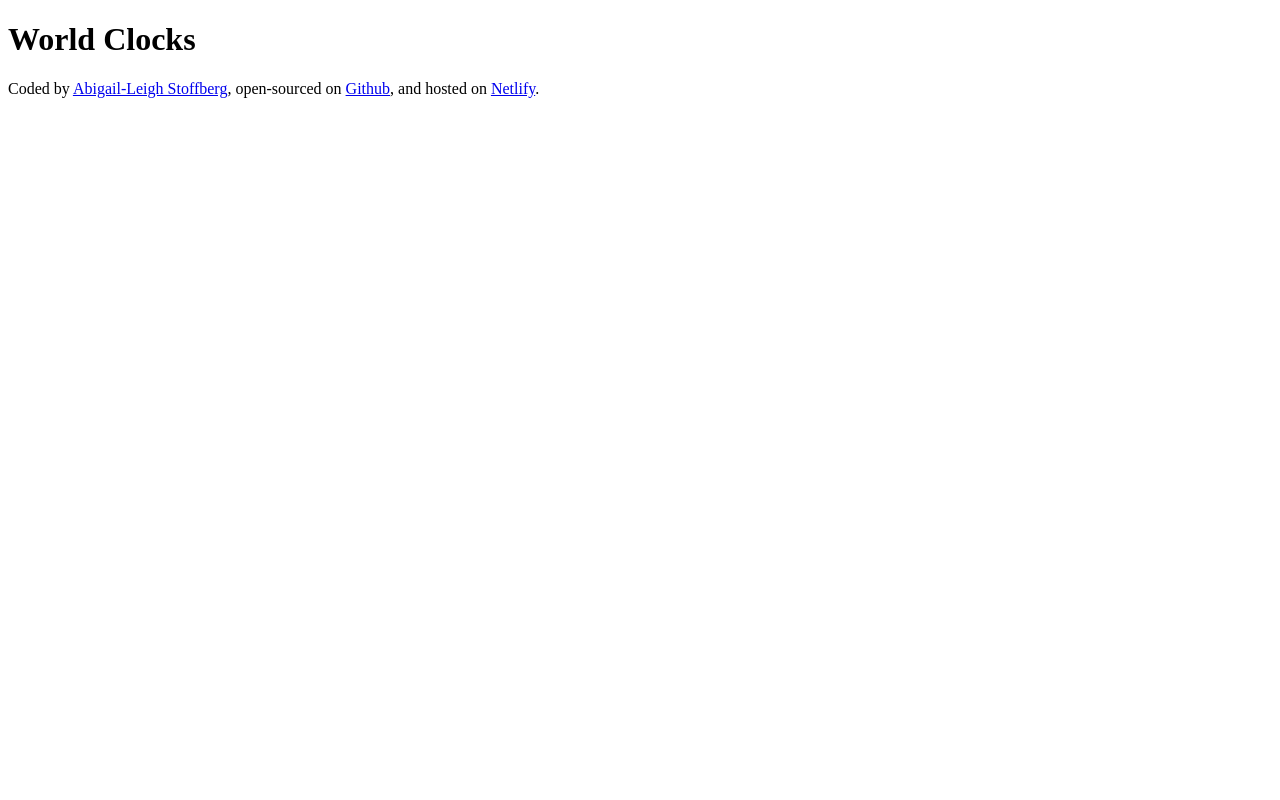
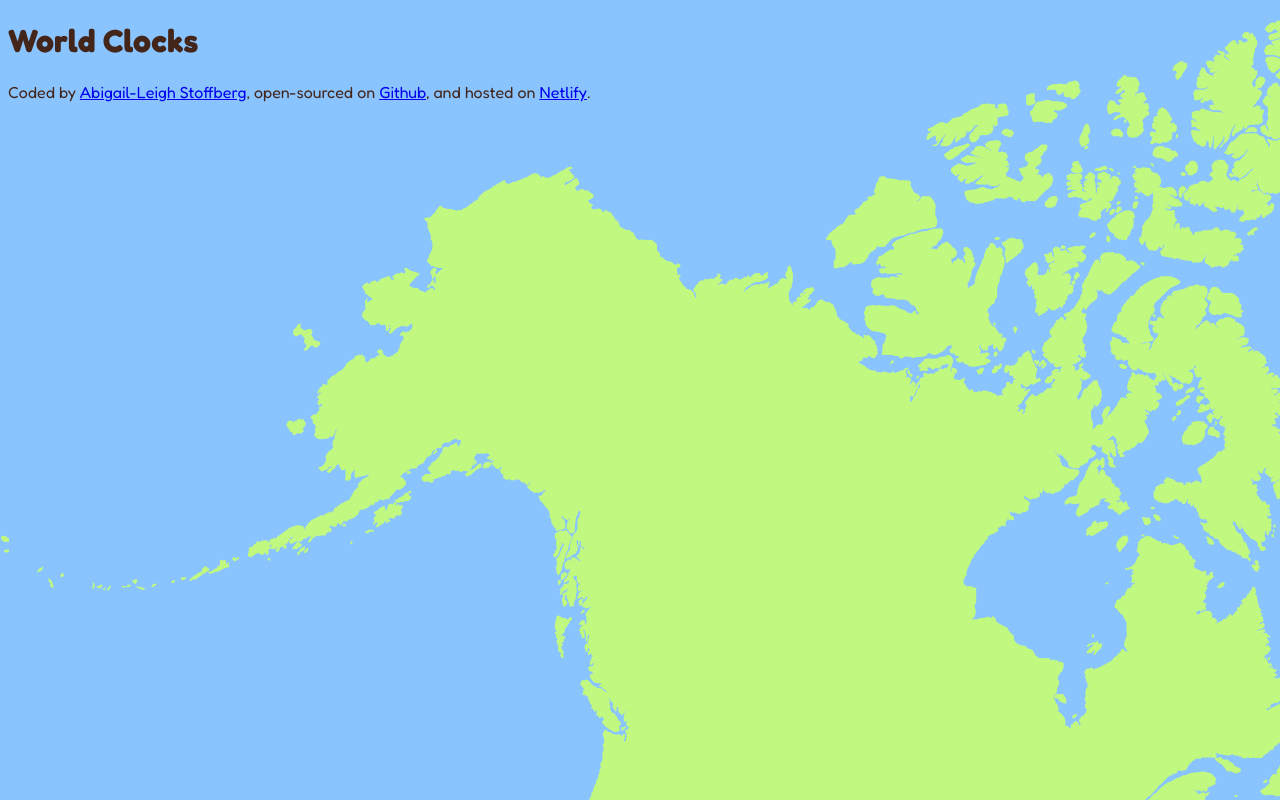
Before and after one commit to AbigailLeighStoffberg/world-clock, a plain HTML site: page index.html in a window 1280 px wide. Drawn offline with Linux system fonts and the light colour scheme.

Commit message:
basic structure

```diff
--- /dev/null
+++ b/css/style.css
@@ -0,0 +1,6 @@
+body {
+    background-color: #89C4FF;
+    background-image: url('../images/atlas.png');
+    font-family: "Fredoka", sans-serif;
+    color: #44251A;
+}
--- a/index.html
+++ b/index.html
@@ -3,6 +3,10 @@
 <head>
     <meta charset="UTF-8">
     <meta name="viewport" content="width=device-width, initial-scale=1.0">
+    <link rel="stylesheet" href="/css/style.css">
+    <link rel="preconnect" href="https://fonts.googleapis.com">
+    <link rel="preconnect" href="https://fonts.gstatic.com" crossorigin>
+    <link href="https://fonts.googleapis.com/css2?family=Fredoka:wght@300..700&display=swap" rel="stylesheet">
     <title>World Clocks - Abigail-Leigh Stoffberg</title>
 </head>
 <body>
```
Also changed, not shown: images/atlas.png (added), javascript/app.js (added), style.css (deleted).
